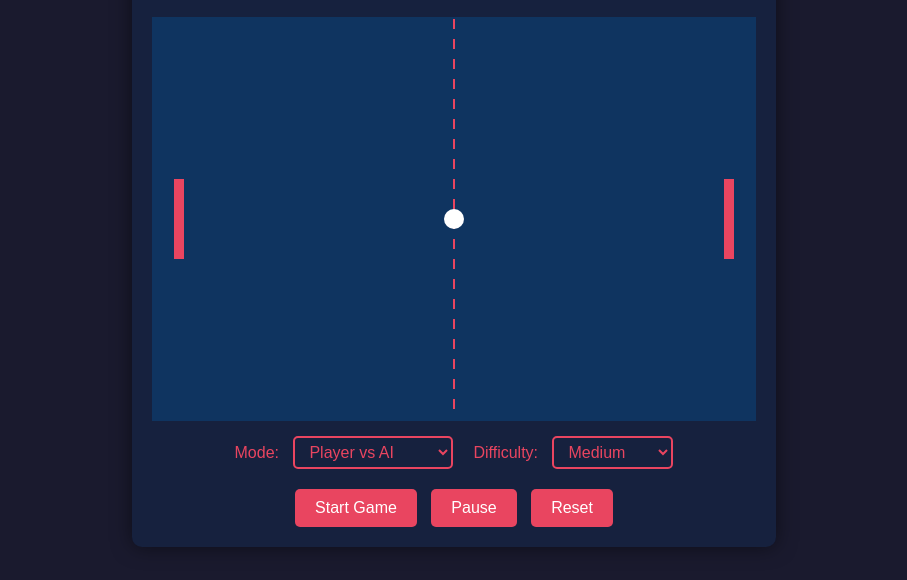
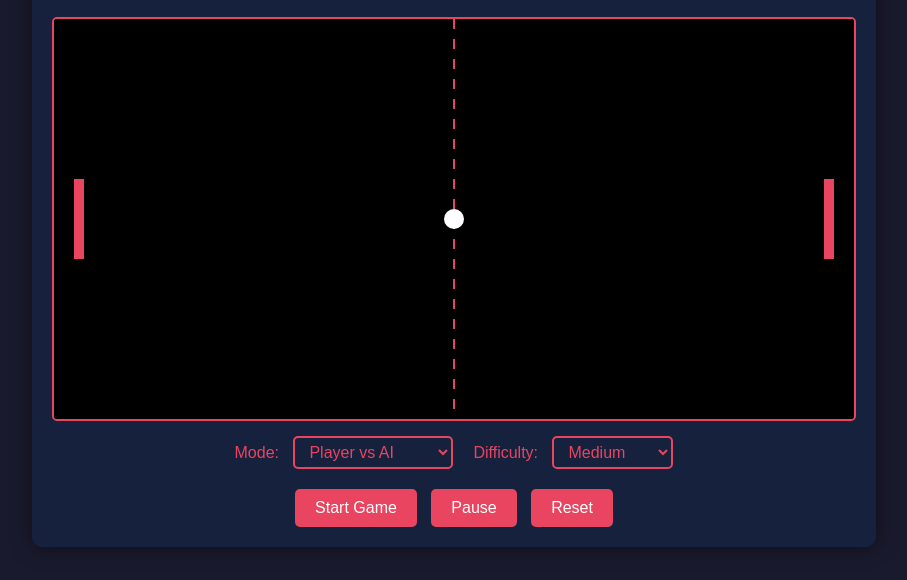
Before and after one commit to rpietzsch/mini-games, a plain HTML site: page p0n6.html in a window 1280 px wide. Shown: the part 220-800 px from the top of the page, without its empty margins (186-1093 px from the left). Drawn offline with Linux system fonts and the light colour scheme.

Commit message:
UI alignment

```diff
--- a/p0n6.html
+++ b/p0n6.html
@@ -166,11 +166,13 @@
             margin-bottom: 20px;
             font-family: 'Courier New', monospace;
         }
-        canvas {
-            border: 2px solid #0f3460;
-            background: #0f3460;
+        #gameCanvas {
+            border: 2px solid #e94560;
+            border-radius: 5px;
+            background: #000;
             display: block;
             margin: 0 auto;
+            max-width: 100%;
         }
         .game-controls {
             margin-top: 20px;
@@ -279,7 +281,7 @@
             <span id="player1Score">0</span> - <span id="player2Score">0</span>
         </div>
 
-        <canvas id="gameCanvas" width="600" height="400"></canvas>
+        <canvas id="gameCanvas" width="800" height="400"></canvas>
 
         <div class="game-settings">
             <div class="difficulty-selector">
@@ -474,7 +476,7 @@
 
         function draw() {
             // Clear canvas
-            drawRect(0, 0, canvas.width, canvas.height, '#0f3460');
+            drawRect(0, 0, canvas.width, canvas.height, '#000000');
 
             // Draw net
             drawNet();
@@ -608,21 +610,22 @@
         }
 
         function update() {
-            if (!gameRunning || gamePaused) return;
-
-            // Update paddles
+            // Always update paddles for responsive controls
             if (player1.vy !== 0) {
                 movePaddle(player1, player1.vy);
             }
 
             // Update player 2 - either AI or manual control
-            if (player2.isAI) {
+            if (player2.isAI && gameRunning && !gamePaused) {
                 updateAI();
-            } else if (player2.vy !== 0) {
+            } else if (!player2.isAI && player2.vy !== 0) {
                 movePaddle(player2, player2.vy);
             }
 
-            updateBall();
+            // Only update ball and game logic when game is running
+            if (gameRunning && !gamePaused) {
+                updateBall();
+            }
         }
 
         function gameLoop() {
```
